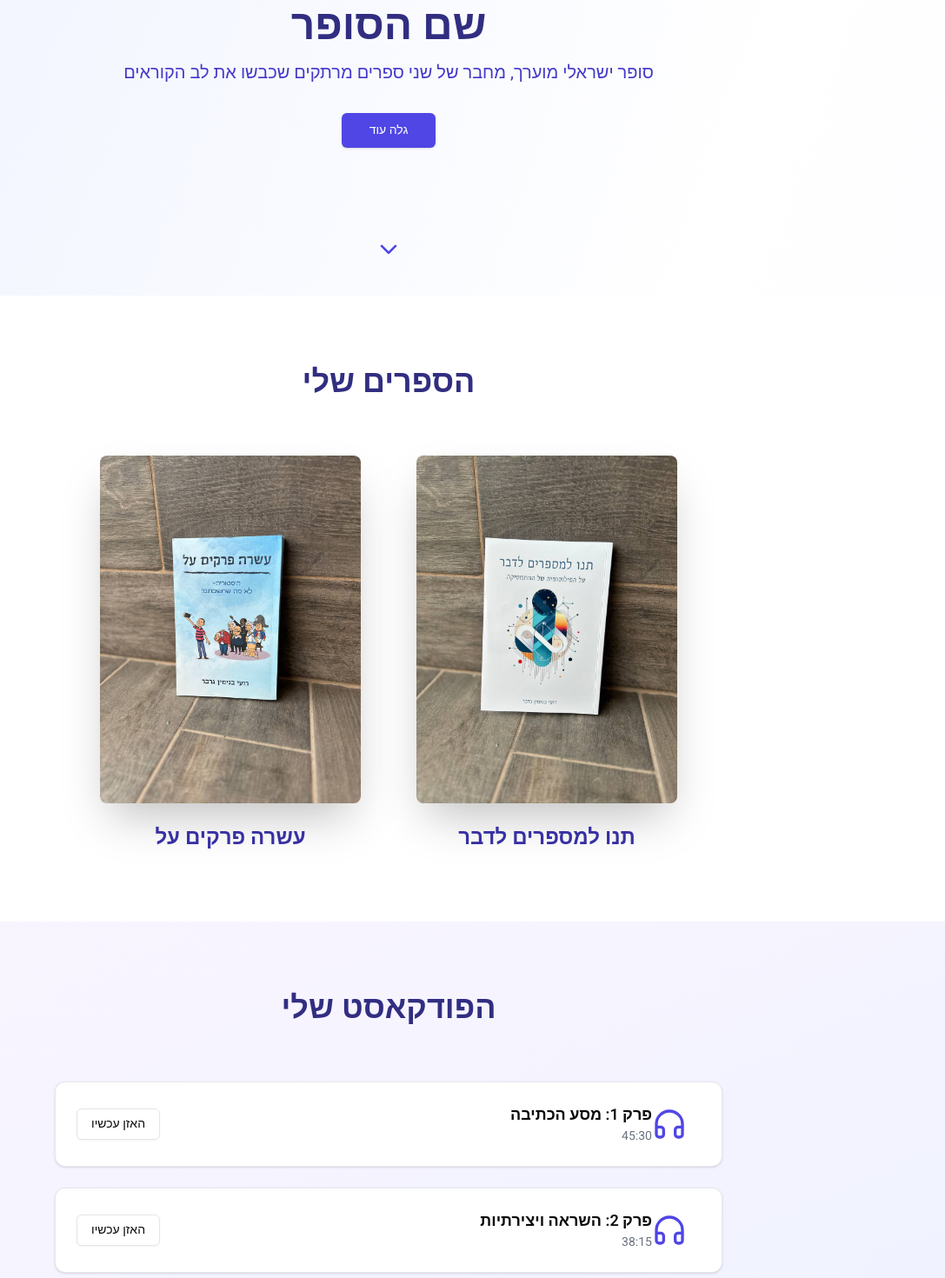
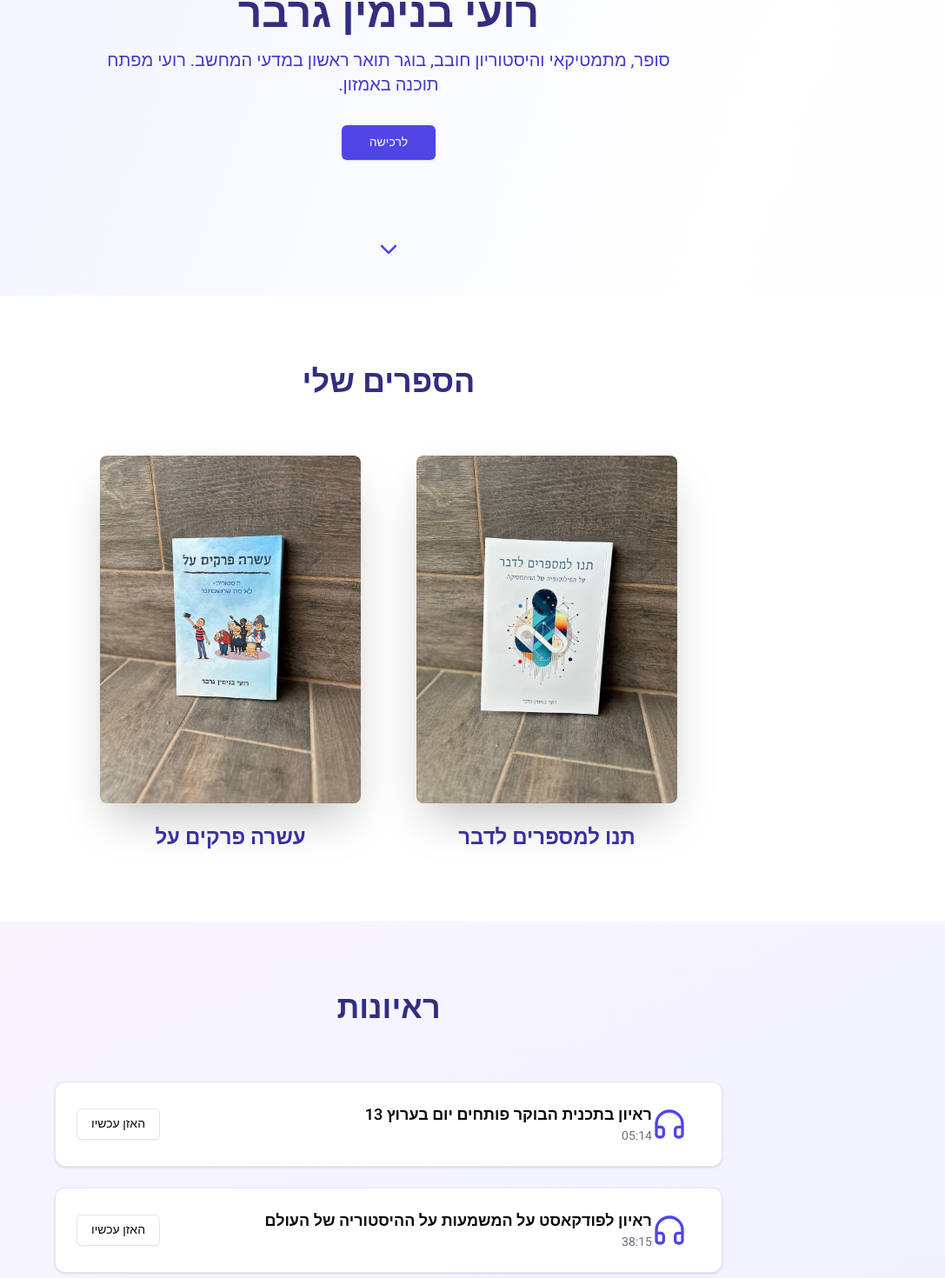
Before and after one commit to RoiGerber/booksite, a Next.js app: page / in a window 1280 px wide. Shown: the part 460-1930 px from the top of the page at 87% size, without its empty margins (193-1280 px from the left). Built offline with nearby package versions, Linux system fonts and the light colour scheme.

Commit message:
Fix ESLint errors

```diff
--- a/src/app/page.tsx
+++ b/src/app/page.tsx
@@ -36,9 +36,9 @@ function HeroSection() {
           height={200}
           className="rounded-full mx-auto mb-8 border-4 border-white shadow-lg"
         />
-        <h1 className="text-5xl font-bold mb-4 text-indigo-900">שם הסופר</h1>
-        <p className="text-xl text-indigo-700 max-w-2xl mx-auto mb-8">סופר ישראלי מוערך, מחבר של שני ספרים מרתקים שכבשו את לב הקוראים</p>
-        <Button size="lg" className="bg-indigo-600 hover:bg-indigo-700 text-white">גלה עוד</Button>
+        <h1 className="text-5xl font-bold mb-4 text-indigo-900">רועי בנימין גרבר</h1>
+        <p className="text-xl text-indigo-700 max-w-2xl mx-auto mb-8">סופר, מתמטיקאי והיסטוריון חובב, בוגר תואר ראשון במדעי המחשב. רועי מפתח תוכנה באמזון.</p>
+        <Button size="lg" className="bg-indigo-600 hover:bg-indigo-700 text-white">לרכישה</Button>
       </motion.div>
       <motion.div
         animate={{ y: [0, 10, 0] }}
@@ -81,16 +81,30 @@ function BooksShowcase() {
 }
 
 function PodcastsSection() {
+  const [hoveredPodcast, setHoveredPodcast] = useState(null);
+
   const podcasts = [
-    { title: "פרק 1: מסע הכתיבה", duration: "45:30" },
-    { title: "פרק 2: השראה ויצירתיות", duration: "38:15" },
-    { title: "פרק 3: טיפים לכותבים מתחילים", duration: "52:00" },
-  ]
+    {
+      title: "ראיון בתכנית הבוקר פותחים יום בערוץ 13",
+      duration: "05:14",
+      videoUrl: "https://www.youtube.com//embed/H6zkVOq23Bs"
+    },
+    {
+      title: "ראיון לפודקאסט על המשמעות על ההיסטוריה של העולם",
+      duration: "38:15",
+      videoUrl: "https://www.youtube.com/embed/2j7kPqwSjLU"
+    },
+    {
+      title: "ראיון לפודקאסט דרך המחשבה על הפילוסופיה של המתמטיקה",
+      duration: "52:00",
+      videoUrl: "https://www.youtube.com/embed/GZY7-nVpDAo",
+    },
+  ];
 
   return (
     <section className="py-20 bg-gradient-to-br from-purple-50 to-indigo-50">
       <div className="container mx-auto px-4">
-        <h2 className="text-4xl font-bold text-center mb-16 text-indigo-900">הפודקאסט שלי</h2>
+        <h2 className="text-4xl font-bold text-center mb-16 text-indigo-900">ראיונות</h2>
         <div className="max-w-3xl mx-auto space-y-6">
           {podcasts.map((podcast, index) => (
             <motion.div
@@ -98,6 +112,8 @@ function PodcastsSection() {
               initial={{ opacity: 0, x: -50 }}
               whileInView={{ opacity: 1, x: 0 }}
               transition={{ duration: 0.5, delay: index * 0.1 }}
+              onMouseEnter={() => setHoveredPodcast(index)}
+              onMouseLeave={() => setHoveredPodcast(null)}
             >
               <Card className="overflow-hidden">
                 <CardContent className="flex items-center justify-between p-6">
@@ -108,16 +124,41 @@ function PodcastsSection() {
                       <p className="text-sm text-gray-500">{podcast.duration}</p>
                     </div>
                   </div>
-                  <Button variant="outline" className="bg-white hover:bg-indigo-50">האזן עכשיו</Button>
+                  <Button variant="outline" className="bg-white hover:bg-indigo-50">
+                    האזן עכשיו
+                  </Button>
                 </CardContent>
               </Card>
+
+              {/* YouTube Video Section */}
+              {hoveredPodcast === index && (
+                <motion.div
+                  initial={{ height: 0, opacity: 0 }}
+                  animate={{ height: 'auto', opacity: 1 }}
+                  exit={{ height: 0, opacity: 0 }}
+                  transition={{ duration: 0.5 }}
+                  className="mt-4 overflow-hidden"
+                >
+                  <div className="relative w-full aspect-video">
+                    <iframe
+                      src={podcast.videoUrl}
+                      title={podcast.title}
+                      frameBorder="0"
+                      allow="accelerometer; autoplay; clipboard-write; encrypted-media; gyroscope; picture-in-picture"
+                      allowFullScreen
+                      className="w-full h-full rounded-lg shadow-lg"
+                    ></iframe>
+                  </div>
+                </motion.div>
+              )}
             </motion.div>
           ))}
         </div>
       </div>
     </section>
-  )
+  );
 }
+
 
 function RecommendationsSection() {
   const recommendations = [
```
Also changed, not shown: 1 other file (tests, documents, lock files or other folders).
